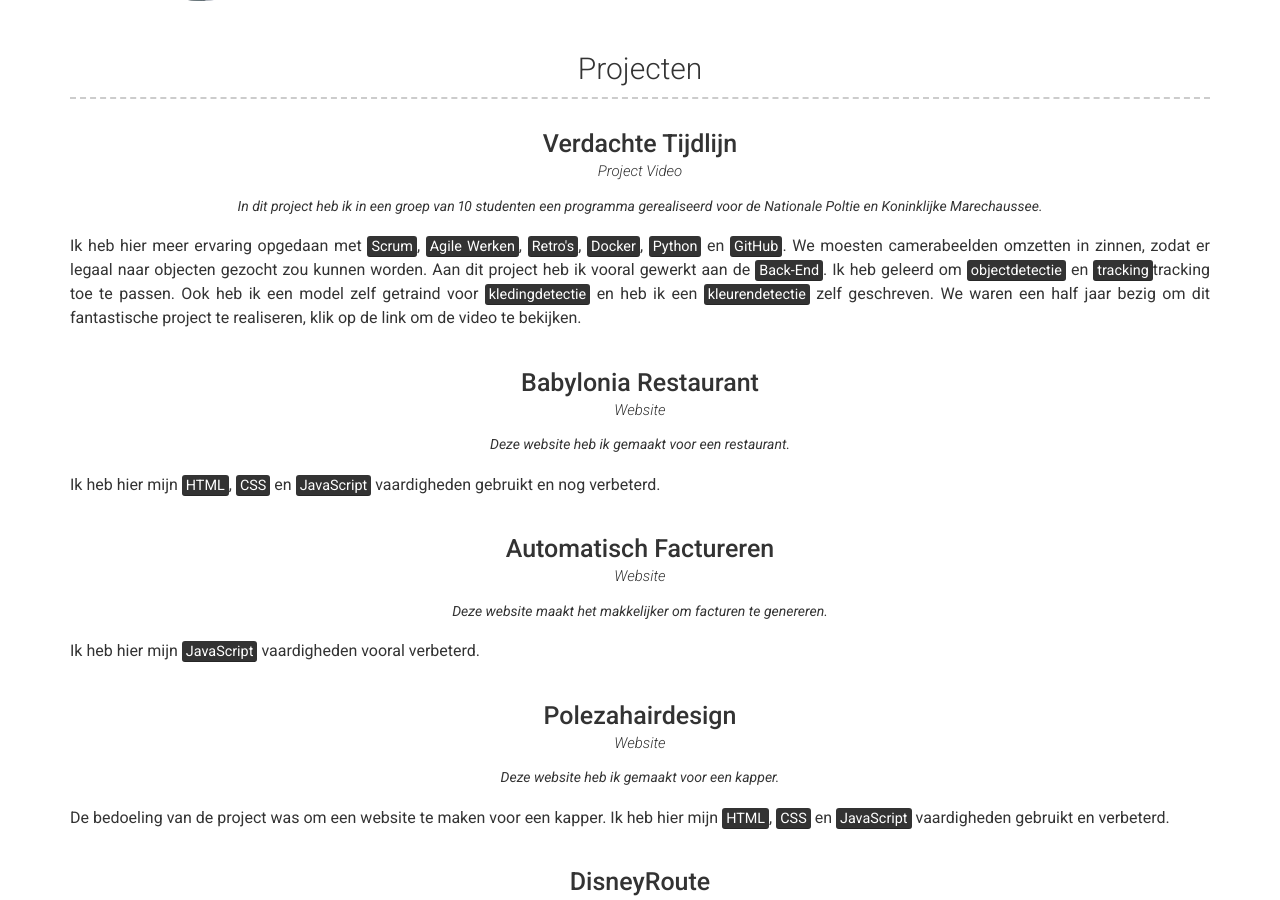
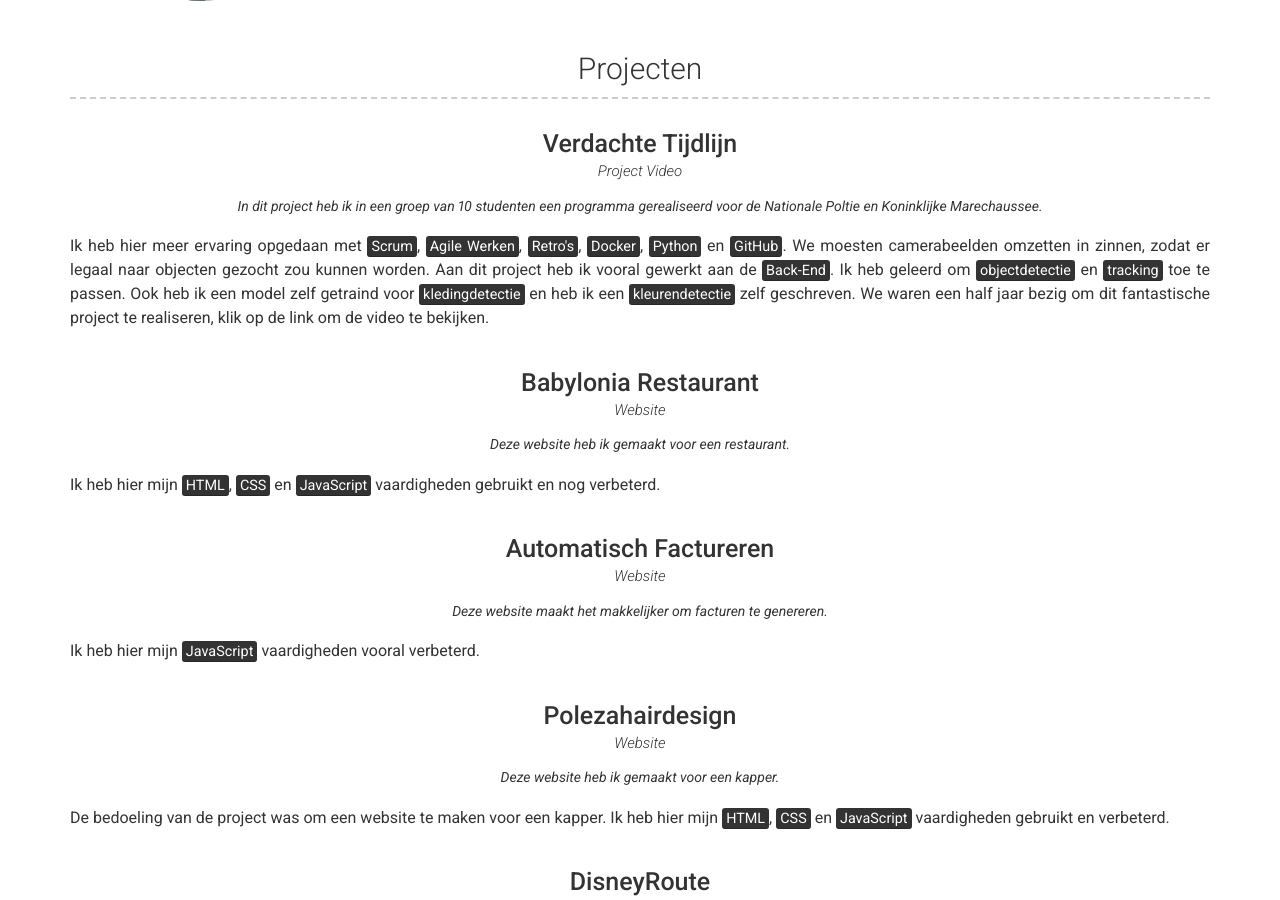
Before and after one commit to gp2001/gp2001.github.io, a Jekyll site: the page built from index.md, in a window 1280 px wide and 900 px high, scrolled down 501 px. Built offline with Jekyll 4.4.1, drawn with Linux system fonts in a browser that asks for light colours; nearby versions of some CDN libraries; a script that is not in the unit is left out.

Commit message:
text update

```diff
--- a/_config.yml
+++ b/_config.yml
@@ -68,7 +68,7 @@ content:
         description: | # this will include new lines to allow paragraphs
           Ik heb hier meer ervaring opgedaan met <mark>Scrum</mark>, <mark>Agile Werken</mark>, <mark>Retro's</mark>, <mark>Docker</mark>, <mark>Python</mark> en <mark>GitHub</mark>.
           We moesten camerabeelden omzetten in zinnen, zodat er legaal naar objecten gezocht zou kunnen worden. Aan dit project heb ik vooral gewerkt aan de <mark>Back-End</mark>.
-          Ik heb geleerd om <mark>objectdetectie</mark> en <mark>tracking</mark>tracking toe te passen. Ook heb ik een model zelf getraind voor <mark>kledingdetectie</mark> en heb ik een <mark>kleurendetectie</mark> zelf geschreven.
+          Ik heb geleerd om <mark>objectdetectie</mark> en <mark>tracking</mark> toe te passen. Ook heb ik een model zelf getraind voor <mark>kledingdetectie</mark> en heb ik een <mark>kleurendetectie</mark> zelf geschreven.
           We waren een half jaar bezig om dit fantastische project te realiseren, klik op de link om de video te bekijken.
       - layout: top-middle
         title: Babylonia Restaurant
```
